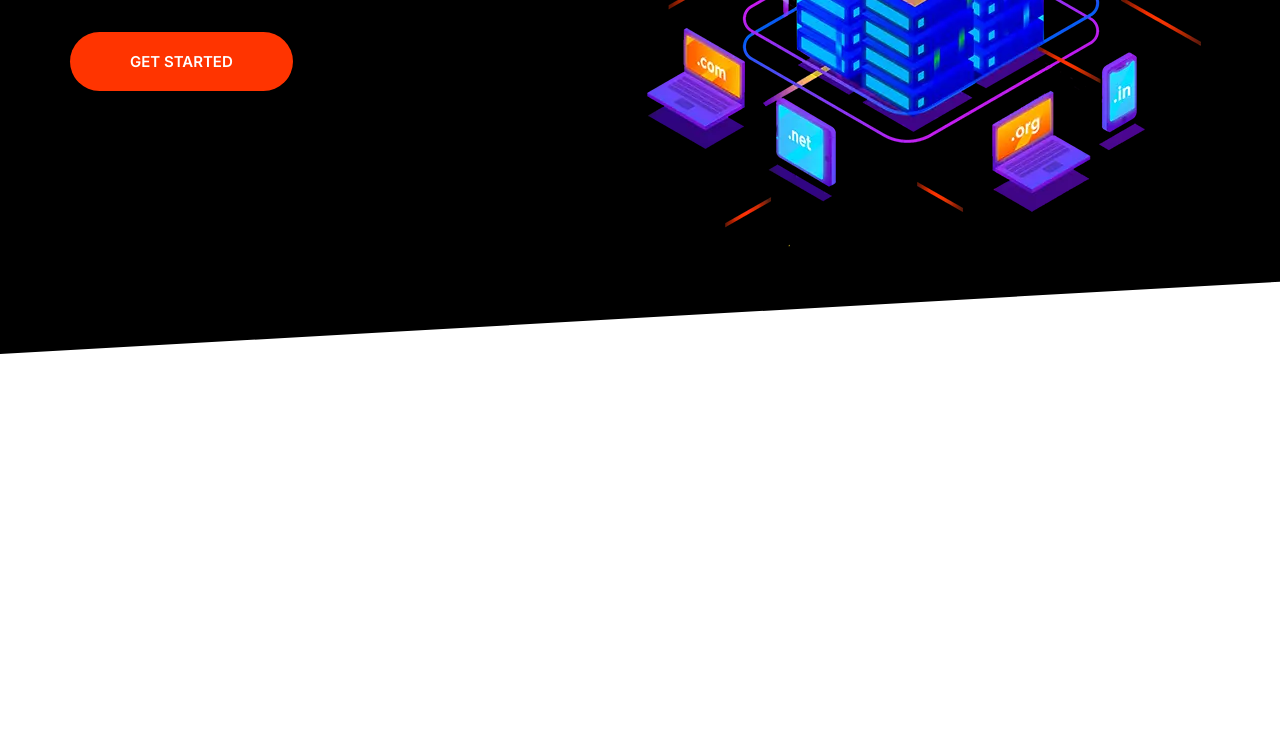
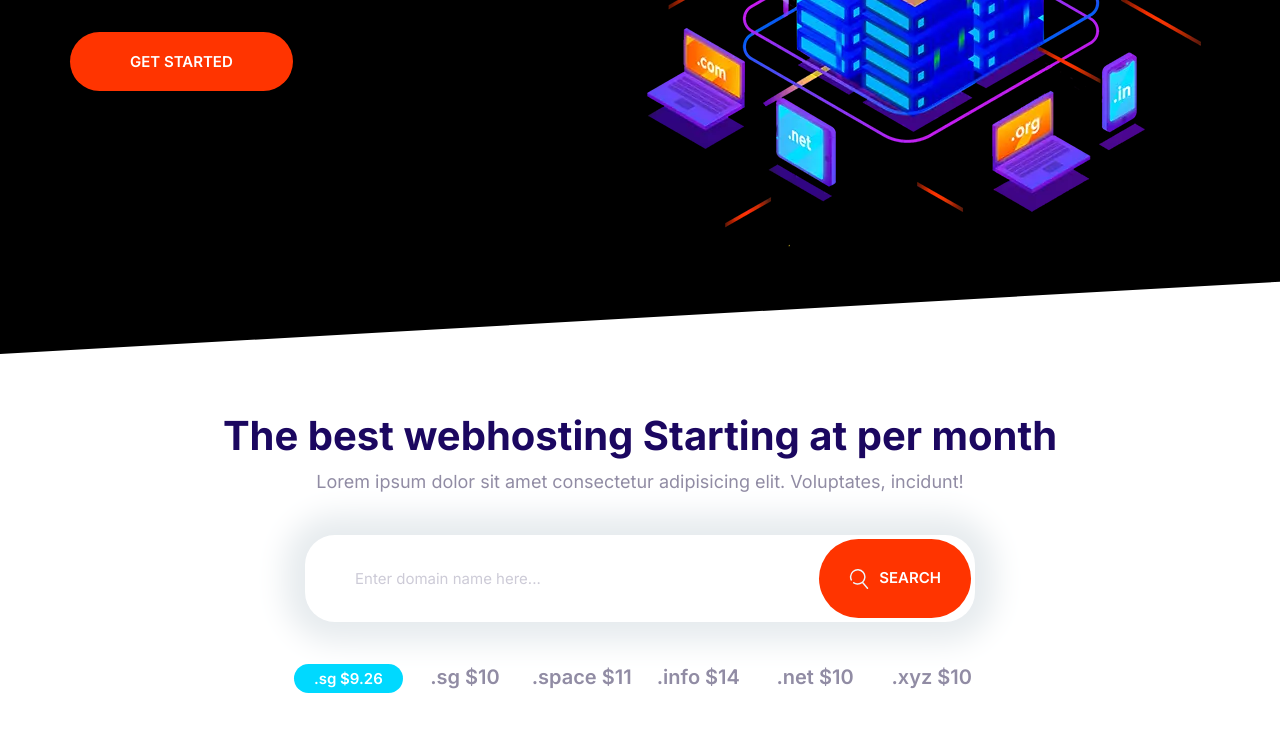
Before and after one commit to IsmailSamirIbrahim/Moshify, a plain HTML site: page index.html in a window 1280 px wide. Shown: the part 430-1162 px from the top of the page. Before the commit the page ends 800 px from the top, so only its background shows below. Drawn offline with Linux system fonts and the light colour scheme.

Commit message:
Add domain block to the homepage

```diff
--- a/index.html
+++ b/index.html
@@ -47,6 +47,37 @@
         /></picture>
       </div>
     </section>
+    <section class="block block-domain container">
+      <header class="block__header">
+        <h2 class="block__heading">
+          The best webhosting Starting at per month
+        </h2>
+        <p>
+          Lorem ipsum dolor sit amet consectetur adipisicing elit. Voluptates,
+          incidunt!
+        </p>
+      </header>
+      <div class="input-group">
+        <input
+          type="text"
+          class="input"
+          placeholder="Enter domain name here..."
+        />
+        <button class="btn btn--accent">
+          <svg class="icon icon--white">
+            <use xlink:href="images/sprite.svg#search"></use></svg
+          >Search
+        </button>
+      </div>
+      <ul class="list block-domain__prices">
+        <li><span class="badge badge--secondary">.sg $9.26</span></li>
+        <li>.sg $10</li>
+        <li>.space $11</li>
+        <li>.info $14</li>
+        <li>.net $10</li>
+        <li>.xyz $10</li>
+      </ul>
+    </section>
 
     <script src="js/main.js"></script>
   </body>
```
